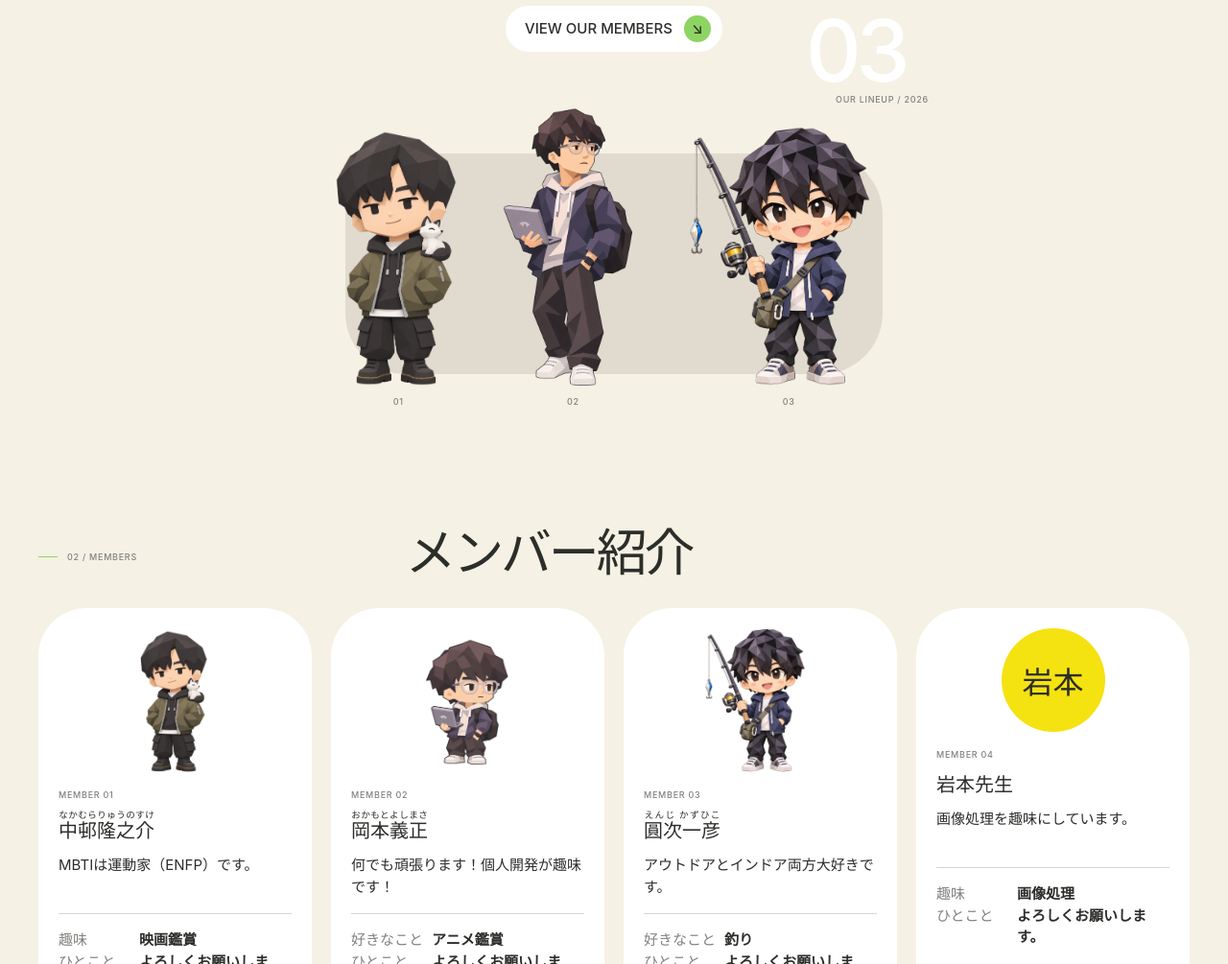
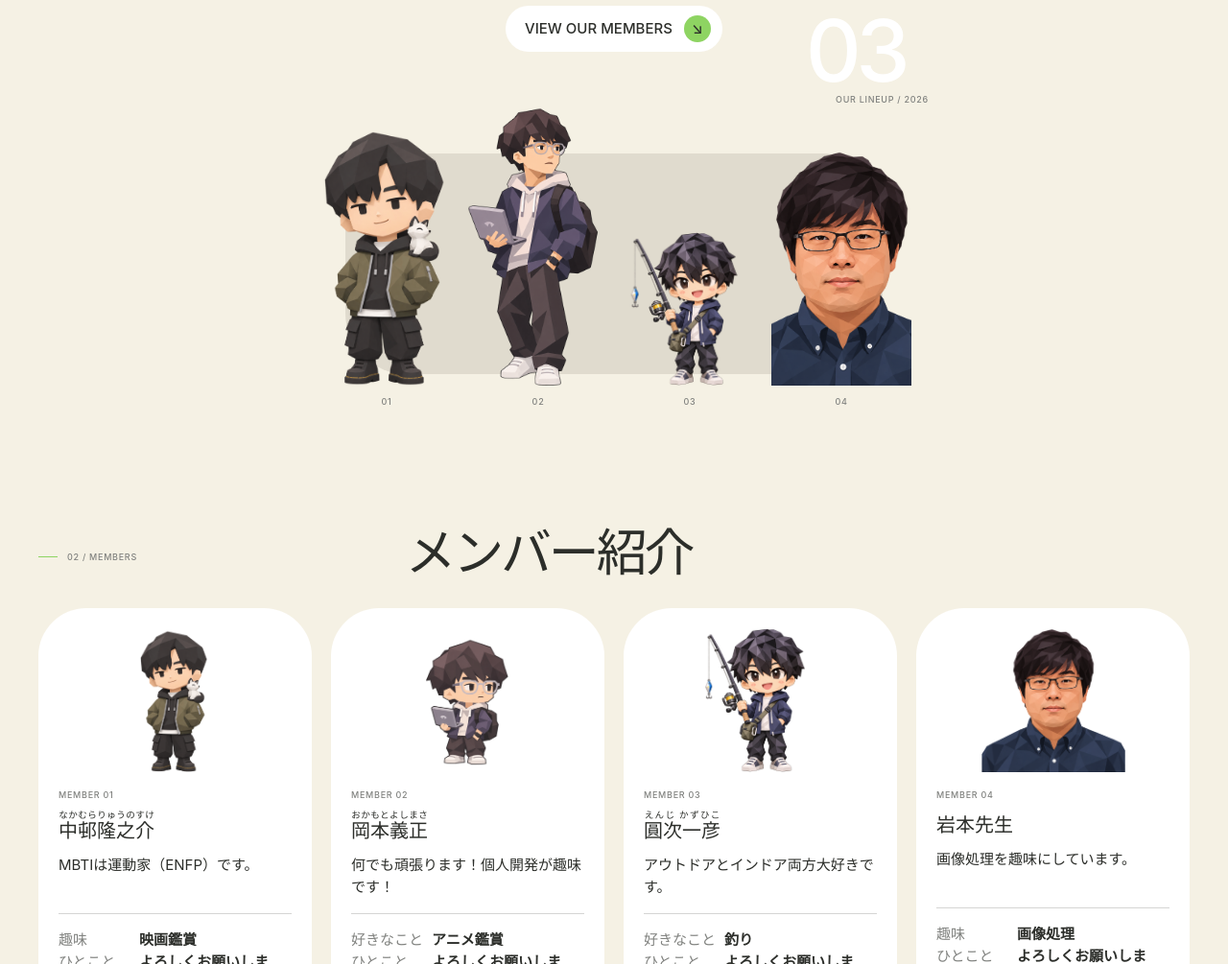
Before and after one commit to Hiko3bro/clone-portfolio, a plain HTML site: page index.html in a window 1280 px wide. Shown: the part 540-1545 px from the top of the page at 96% size. Drawn offline with Linux system fonts and the light colour scheme.

Commit message:
画像追加

```diff
--- a/index.html
+++ b/index.html
@@ -232,7 +232,7 @@
     .lineup-person {
       position: relative;
       display: grid;
-      width: 33.333%;
+      width: 25%;
       max-width: 190px;
       height: 245px;
       place-items: end center;
@@ -247,8 +247,8 @@
     }
 
     .lineup-person-three {
-      width: 50%;
-      max-width: 270px;
+      width: 25%;
+      max-width: 190px;
       height: 270px;
     }
 
@@ -507,10 +507,6 @@
 
     .member-portrait-three {
       background: var(--coral);
-    }
-
-    .member-portrait-professor {
-      background: var(--yellow);
     }
 
     .member-portrait-avatar {
@@ -868,6 +864,10 @@
               <img class="hero-avatar" src="assets/enji-avatar.png" alt="">
               <span class="lineup-number">03</span>
             </div>
+            <div class="lineup-person lineup-person-four">
+              <img class="hero-avatar" src="assets/iwamoto-avatar.png" alt="">
+              <span class="lineup-number">04</span>
+            </div>
           </div>
           <p class="portrait-note">OUR LINEUP / 2026</p>
         </div>
@@ -946,7 +946,7 @@
             </div>
           </article>
           <article class="member-card">
-            <div class="member-portrait member-portrait-professor" aria-hidden="true">岩本</div>
+            <img class="member-portrait-avatar" src="assets/iwamoto-avatar.png" alt="岩本先生のアバター">
             <div class="member-content">
               <p class="member-number">MEMBER 04</p>
               <h3>岩本先生</h3>
```
Also changed, not shown: assets/iwamoto-avatar.png (added).
